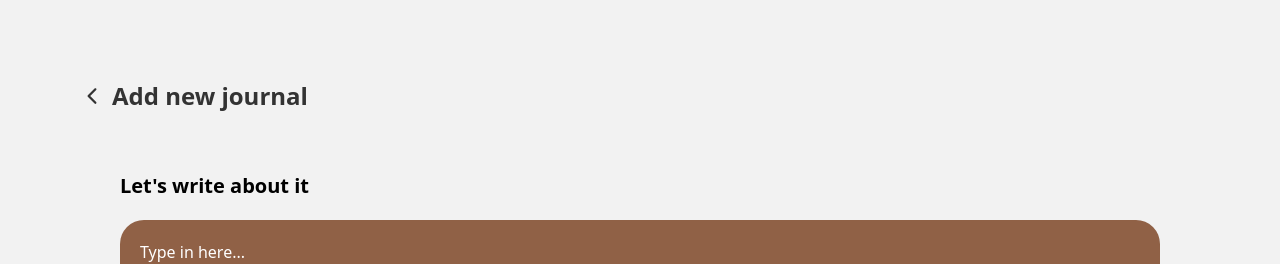
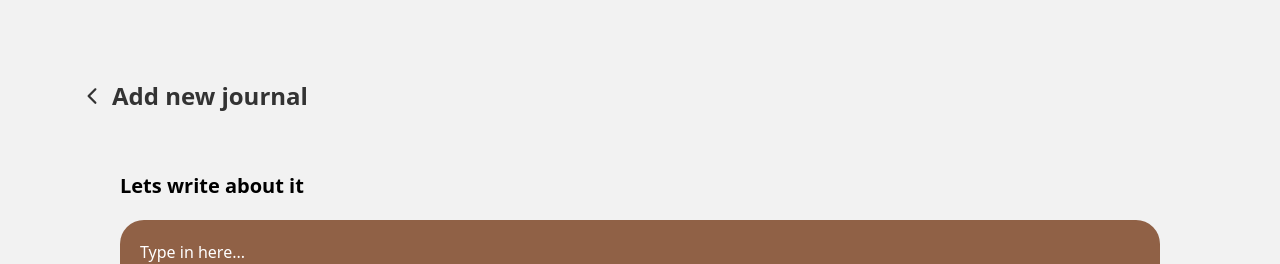
Before and after one commit to MentalPaddi/FrontEnd_Web, a Next.js app: page /add-journal in a window 1280 px wide. Shown: the top 264 px of the page. Built offline with nearby package versions, Linux system fonts and the light colour scheme.

Commit message:
fixed bug

```diff
--- a/src/app/(home)/add-journal/page.tsx
+++ b/src/app/(home)/add-journal/page.tsx
@@ -21,7 +21,7 @@ const Page = () => {
 
         <form className='md:p-10 mt-10 md:mt-0'>
             <div>
-                <p className='font-semibold my-5 text-xl'>Let's write about it</p>
+                <p className='font-semibold my-5 text-xl'>Lets write about it</p>
                 <textarea placeholder='Type in here...' className='bg-[#906146] placeholder-white w-full rounded-3xl text-white p-5' cols={30} rows={10}>
                 </textarea>
             </div>
```
